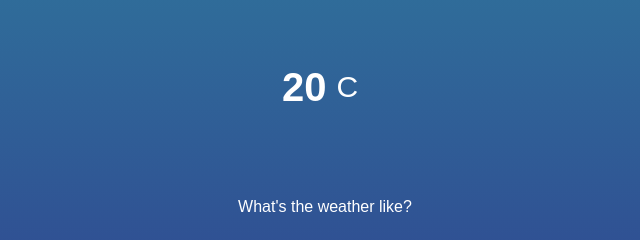
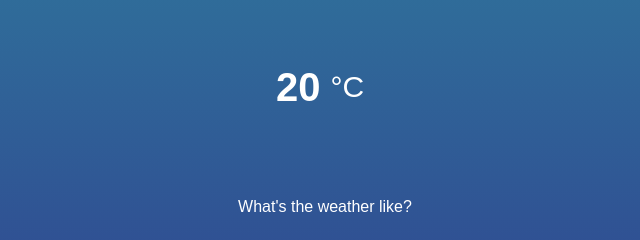
Before and after one commit to andrikoulas7/WeatherApp, a plain HTML site: page index.html in a window 1280 px wide. Shown: the part 382-622 px from the top of the page, 315-955 px from the left. Drawn offline with Linux system fonts and the light colour scheme.

Commit message:
Fix - Celcius symbol added

```diff
--- a/index.html
+++ b/index.html
@@ -16,7 +16,7 @@
     <div class="temperature">
         <div class="degree-section">
             <h2 class="temperature-degree">20</h2>
-            <span>C</span>
+            <span>°C</span>
         </div>
         <div class="temperature-description">What's the weather like?</div>
     </div>
```
